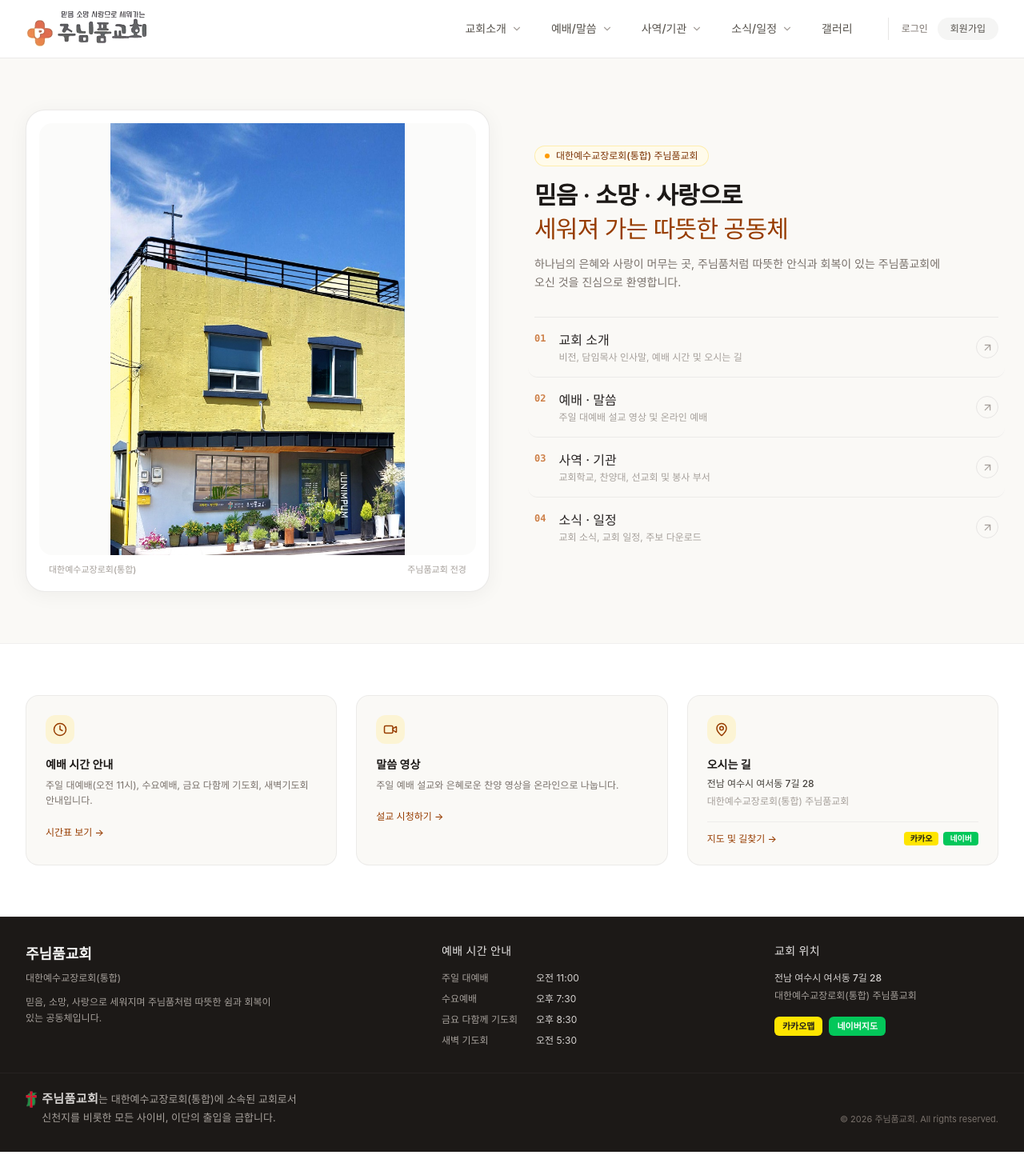
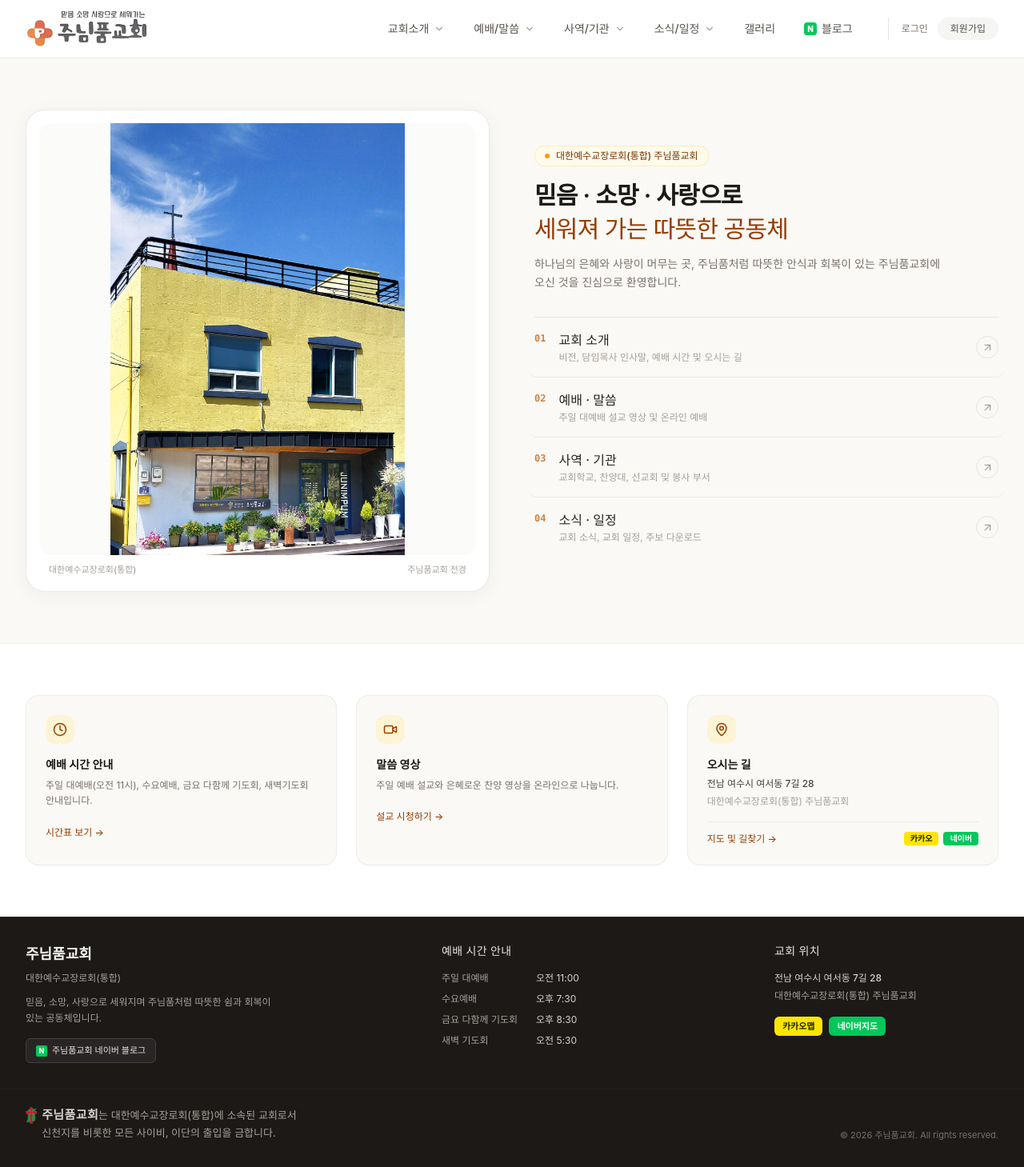
Before and after one commit to darkgentlejbs-max/junimpum_church, a Next.js app: page / in a window 1280 px wide. Shown: the whole page at 80% size. Built offline with nearby package versions, Linux system fonts and the light colour scheme; no server answers; a web font is replaced by a local one.

Commit message:
Add Naver Blog links to header, footer, and news page

```diff
--- a/src/app/layout.tsx
+++ b/src/app/layout.tsx
@@ -60,9 +60,20 @@ export default function RootLayout({
             <div className="lg:col-span-5 lg:pr-8">
               <h3 className="text-lg font-semibold text-stone-100 mb-2">주님품교회</h3>
               <p className="text-xs text-stone-400 mb-3">대한예수교장로회(통합)</p>
-              <p className="text-xs text-stone-400 leading-relaxed max-w-xs">
+              <p className="text-xs text-stone-400 leading-relaxed max-w-xs mb-4">
                 믿음, 소망, 사랑으로 세워지며 주님품처럼 따뜻한 쉼과 회복이 있는 공동체입니다.
               </p>
+              <a
+                href="https://blog.naver.com/jesusbosom"
+                target="_blank"
+                rel="noopener noreferrer"
+                className="inline-flex items-center gap-1.5 px-3 py-1.5 rounded-md bg-stone-800 hover:bg-stone-700 border border-stone-700 text-stone-200 text-[11px] font-medium transition-colors"
+              >
+                <span className="w-3.5 h-3.5 rounded-xs bg-[#03C75A] text-white text-[9px] font-extrabold flex items-center justify-center leading-none">
+                  N
+                </span>
+                <span>주님품교회 네이버 블로그</span>
+              </a>
             </div>
             <div className="lg:col-span-4">
               <h4 className="text-sm font-medium text-stone-200 mb-4 tracking-wide">예배 시간 안내</h4>
--- a/src/app/news/page.tsx
+++ b/src/app/news/page.tsx
@@ -81,7 +81,7 @@ export default async function NewsPage() {
           </section>
 
           {/* Quick Cards */}
-          <div className="grid grid-cols-1 sm:grid-cols-2 gap-4">
+          <div className="grid grid-cols-1 sm:grid-cols-3 gap-4">
             <Link href="/bulletins" className="bg-white p-5 rounded-2xl border border-stone-200/80 hover:border-amber-300/80 transition-all flex items-center gap-4 cursor-pointer group block">
               <div className="w-11 h-11 rounded-xl bg-stone-100 flex items-center justify-center text-stone-600 group-hover:bg-amber-50 group-hover:text-amber-700 transition-colors shrink-0">
                 <FileText size={20} />
@@ -100,6 +100,20 @@ export default async function NewsPage() {
                 <p className="text-xs text-stone-400 mt-0.5">교회 행사 및 활동 사진 모음</p>
               </div>
             </Link>
+            <a
+              href="https://blog.naver.com/jesusbosom"
+              target="_blank"
+              rel="noopener noreferrer"
+              className="bg-white p-5 rounded-2xl border border-stone-200/80 hover:border-[#03C75A]/60 transition-all flex items-center gap-4 cursor-pointer group block"
+            >
+              <div className="w-11 h-11 rounded-xl bg-[#03C75A]/10 flex items-center justify-center text-[#03C75A] group-hover:bg-[#03C75A] group-hover:text-white transition-colors shrink-0 font-extrabold text-lg">
+                N
+              </div>
+              <div>
+                <h3 className="text-sm font-semibold text-stone-900 group-hover:text-[#03C75A] transition-colors">네이버 블로그</h3>
+                <p className="text-xs text-stone-400 mt-0.5">주님품교회 공식 블로그 방문</p>
+              </div>
+            </a>
           </div>
 
         </div>
--- a/src/components/Header.tsx
+++ b/src/components/Header.tsx
@@ -304,6 +304,17 @@ export default function Header() {
           <Link href="/gallery" className="hover:text-amber-700 transition-colors">
             갤러리
           </Link>
+          <a
+            href="https://blog.naver.com/jesusbosom"
+            target="_blank"
+            rel="noopener noreferrer"
+            className="inline-flex items-center gap-1.5 hover:text-[#03C75A] transition-colors"
+          >
+            <span className="w-4 h-4 rounded bg-[#03C75A] text-white text-[10px] font-extrabold flex items-center justify-center leading-none">
+              N
+            </span>
+            <span>블로그</span>
+          </a>
 
           {/* Auth Links (Desktop) */}
           <div className="pl-4 ml-2 border-l border-stone-200 flex items-center space-x-3">
@@ -483,6 +494,18 @@ export default function Header() {
             >
               갤러리
             </Link>
+            <a
+              href="https://blog.naver.com/jesusbosom"
+              target="_blank"
+              rel="noopener noreferrer"
+              onClick={() => setMobileMenuOpen(false)}
+              className="inline-flex items-center gap-2 hover:text-[#03C75A] font-medium"
+            >
+              <span className="w-4 h-4 rounded bg-[#03C75A] text-white text-[10px] font-extrabold flex items-center justify-center leading-none">
+                N
+              </span>
+              <span>네이버 블로그</span>
+            </a>
 
             {/* Auth Links (Mobile) */}
             <div className="pt-4 mt-2 border-t border-stone-100 flex items-center gap-3">
```
